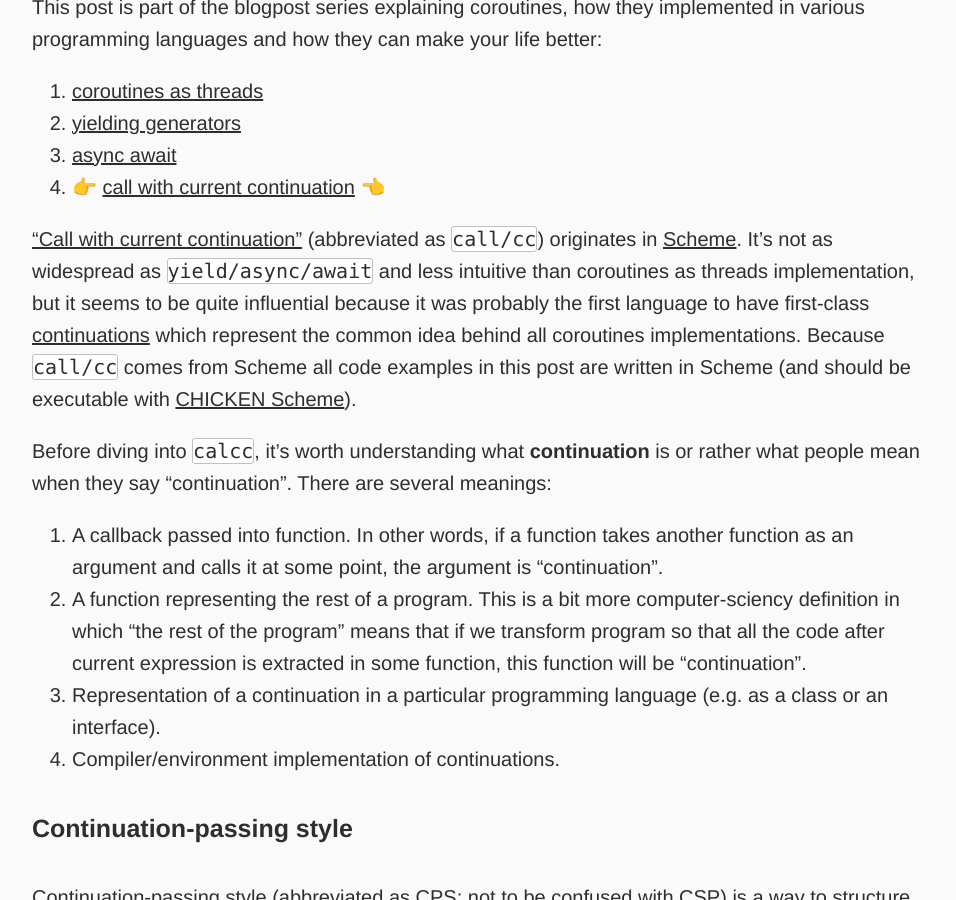
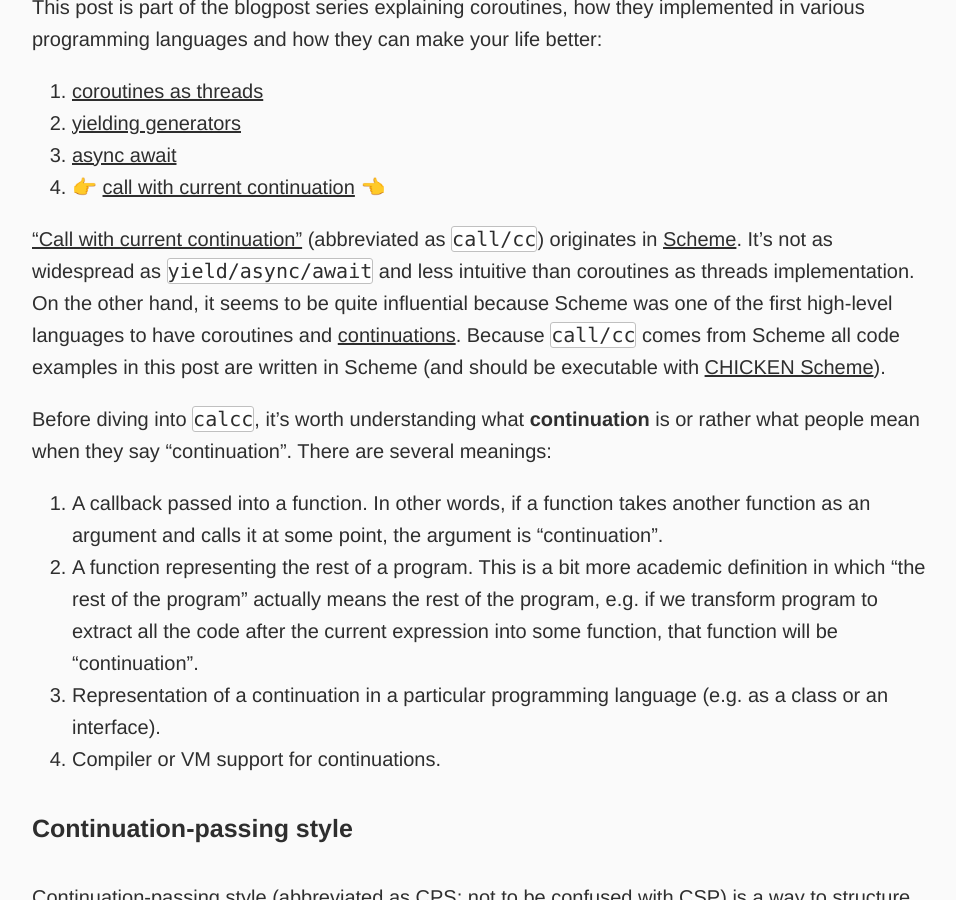
Before and after one commit to dkandalov/dkandalov.github.io, a Jekyll site: the page built from _posts/coroutines/2018-05-06-call-with-current-continuation.md, in a window 1280 px wide and 900 px high, scrolled down 295 px. Shown: the whole window, without its empty margins (160-1116 px from the left). Built offline with Jekyll 4.4.1, drawn with Linux system fonts in a browser that asks for light colours; our own code applies the rules of GitHub Pages for plain Markdown files; some of the changed text lies outside the part shown.

Commit message:
reviewing call/cc blogpost

````diff
--- a/_posts/coroutines/2018-05-06-call-with-current-continuation.md
+++ b/_posts/coroutines/2018-05-06-call-with-current-continuation.md
@@ -10,13 +10,13 @@ This post is part of the blogpost series explaining coroutines, how they impleme
 
 <!--preview-post-from-here-->
 
-["Call with current continuation"](https://en.wikipedia.org/wiki/Call-with-current-continuation) (abbreviated as `call/cc`) originates in [Scheme](https://en.wikipedia.org/wiki/Scheme_%28programming_language%29). It's not as widespread as `yield/async/await` and less intuitive than coroutines as threads implementation, but it seems to be quite influential because it was probably the first language to have first-class [continuations](https://en.wikipedia.org/wiki/Scheme_%28programming_language%29#First-class_continuations) which represent the common idea behind all coroutines implementations. Because `call/cc` comes from Scheme all code examples in this post are written in Scheme (and should be executable with [CHICKEN Scheme](https://call-cc.org)).
+["Call with current continuation"](https://en.wikipedia.org/wiki/Call-with-current-continuation) (abbreviated as `call/cc`) originates in [Scheme](https://en.wikipedia.org/wiki/Scheme_%28programming_language%29). It's not as widespread as `yield/async/await` and less intuitive than coroutines as threads implementation. On the other hand, it seems to be quite influential because Scheme was one of the first high-level languages to have coroutines and [continuations](https://en.wikipedia.org/wiki/Scheme_%28programming_language%29#First-class_continuations). Because `call/cc` comes from Scheme all code examples in this post are written in Scheme (and should be executable with [CHICKEN Scheme](https://call-cc.org)).
 
 Before diving into `calcc`, it's worth understanding what **continuation** is or rather what people mean when they say "continuation". There are several meanings:
-1. A callback passed into function. In other words, if a function takes another function as an argument and calls it at some point, the argument is "continuation".
-2. A function representing the rest of a program. This is a bit more computer-sciency definition in which "the rest of the program" means that if we transform program so that all the code after current expression is extracted in some function, this function will be "continuation".
+1. A callback passed into a function. In other words, if a function takes another function as an argument and calls it at some point, the argument is "continuation".
+2. A function representing the rest of a program. This is a bit more academic definition in which "the rest of the program" actually means the rest of the program, e.g. if we transform program to extract all the code after the current expression into some function, that function will be "continuation".
 3. Representation of a continuation in a particular programming language (e.g. as a class or an interface).
-4. Compiler/environment implementation of continuations.
+4. Compiler or VM support for continuations.
 
 #### Continuation-passing style
 
@@ -39,7 +39,7 @@ The same program rewritten in CPS with custom `display-cps` function might look
   ))
 )
 ```
-As you can see the `main` functions has changed quite a bit. Instead of two statements invoking `display` it's now a single statement calling `display-cps` which takes anonymous function as an argument. The anonymous function created with `(lambda () ... )` contains the second statement with call to `display-cps`. The last lambda returns `#f`  (means "false" in Scheme) simply because it has to return something.
+As you can see the `main` functions has changed quite a bit. Instead of two statements invoking `display` it's now a single statement calling `display-cps` which takes anonymous function as an argument. The anonymous function created with `(lambda () ... )` contains the second statement with call to `display-cps`. The last lambda is [no-op](https://en.wikipedia.org/wiki/NOP_%28code%29) and returns `#f` ("false" in Scheme) simply because it has to return something.
 
 Identity function, which unlike "hello world" has a return value, is another trivial example showing the difference between [direct style](https://en.wikipedia.org/wiki/Direct_style) and [CPS](https://en.wikipedia.org/wiki/Continuation-passing_style). It's worth noticing that `continuation` is used here almost like `return` keyword in imperative languages.
 ```
@@ -112,7 +112,7 @@ Here is another example of CPS in which we read a file from web sever, save it i
 
 #### Basic call/cc
 
-Below is a basic example of using `call/cc` (`/` is part of the function name just like any other character).
+Below is a basic example of using `call/cc` ("/cc" stands for "with current continuation" where "/" is part of the function name just like any other character).
 ```
 (define (print message)
     (display message)
@@ -135,11 +135,11 @@ As you might expect the output is:
 3
 4
 ```
-After printing `1` the program invokes `call/cc` which takes lambda as an argument. The lambda is evaluated straight away and prints `2`. Then `(continuation 3)` is called and this is where things become more interesting. Calling `continuation` will evaluate the `call/cc` expression to the value passed to `continuation`. In the example below it's equivalent to replacing `(print (call/cc ... ))` with `(print 3)`. The rest of the code in the lambda will not be executed so it will never print `🙈`. As in the previous examples `continuation` represents the rest of our program except that with `call/cc` we didn't have to make any effort to write code in continuation-passing style and got current continuation without restructuring code.
+After printing `1` the program invokes `call/cc` which takes lambda as an argument. The lambda is evaluated straight away and prints `2`. Then `(continuation 3)` is called and this is where things become more interesting. Calling `continuation` will finish execution of the `call/cc` expression evaluating it to the value passed to `continuation`. In the example below it's equivalent to replacing `(print (call/cc ... ))` with `(print 3)`. The rest of the code in the lambda will not be executed so it will never print `🙈`. As in the previous examples `continuation` represents the rest of our program except that with `call/cc` we didn't have to make any effort to write code in continuation-passing style and got current continuation without restructuring code.
 
 #### Rocket jump
 
-In the previous example we used `continuation` inside the callback. But there are other options, e.g. saving reference to `continuation` and invoking it later outside of the callback, and may be even invoking several times. This is exactly what the following example is about.
+Previously we used `continuation` inside the callback. But there are other options, e.g. saving reference to `continuation` and invoking it later outside of the callback several times. This is exactly what the following example is about.
 ```
 (define (print message)
     (display message)
@@ -227,4 +227,4 @@ Continuations are more fundamental concept than coroutines and, therefore, can b
 ```
 
 #### Summary
-It might seem that continuations are just implementation details of particular compiler/interpreter. But there is more to it though than just a compiler feature. Continuations are more fundamental and come up in computer science every now and then. For example, in the [Definitional Interpreters for Higher-Order Programming Languages](https://surface.syr.edu/cgi/viewcontent.cgi?referer=https://duckduckgo.com/&httpsredir=1&article=1012&context=lcsmith_other) paper by [John Reynholds](https://en.wikipedia.org/wiki/John_C._Reynolds) which you can [watch](https://skillsmatter.com/skillscasts/8261-papers-we-love-meetup) being explained by [Philip Wadler](https://twitter.com/PhilipWadler) at the [Papers We Love meetup](https://www.meetup.com/Papers-We-Love-London).
+It might seem that continuations are just implementation details of a particular compiler/interpreter. But there is more to them than just a compiler feature. Continuations are fundamental concept and naturally come up in computer science every now and then. For example, in the [Definitional Interpreters for Higher-Order Programming Languages](https://surface.syr.edu/cgi/viewcontent.cgi?referer=https://duckduckgo.com/&httpsredir=1&article=1012&context=lcsmith_other) paper by [John Reynholds](https://en.wikipedia.org/wiki/John_C._Reynolds) which you can [watch](https://skillsmatter.com/skillscasts/8261-papers-we-love-meetup) being explained by [Philip Wadler](https://twitter.com/PhilipWadler) at the [Papers We Love meetup](https://www.meetup.com/Papers-We-Love-London).
````
Also changed, not shown: other parts of _posts/coroutines/2018-05-06-call-with-current-continuation.md (+3 -3 lines).
